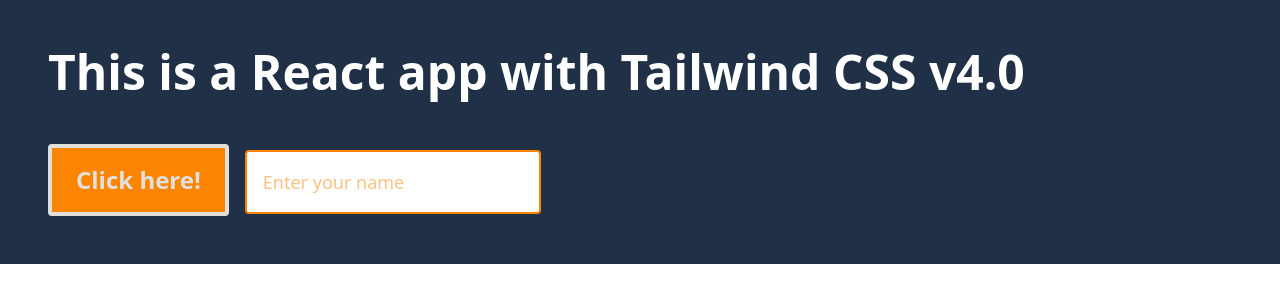
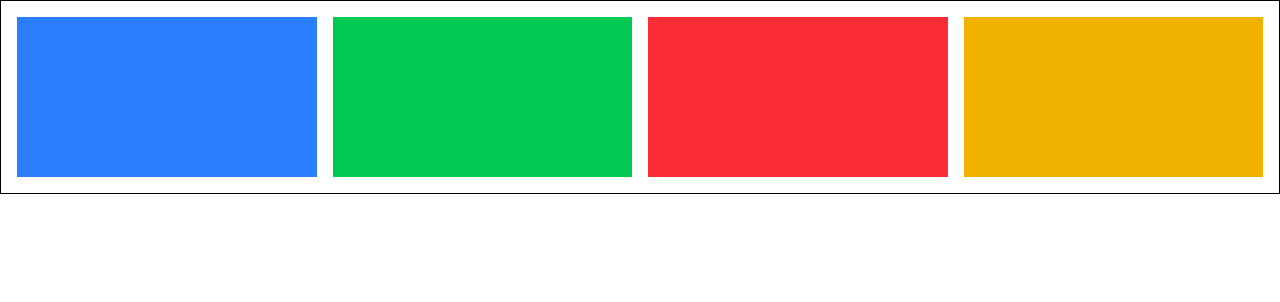
Before and after one commit to DorKatzir/TailwindCSS-v4.0, a React (Vite) app: page / in a window 1280 px wide. Shown: the top 302 px of the page. Built offline with nearby package versions, Linux system fonts and the light colour scheme.

Commit message:
@container queries

```diff
--- a/src/App.jsx
+++ b/src/App.jsx
@@ -2,14 +2,13 @@
 
 const App = () => {
   return (
-    <div className='bg-deepblue p-12 container'>
-      <h1 className='text-5xl font-bold text-white'>
-        This is a React app with Tailwind CSS v4.0
-      </h1>
-      <button className="bg-amber border-4 text-alabaster text-2xl font-bold mt-12 rounded px-6 py-4">
-        Click here!
-      </button>
-      <input type="text" placeholder='Enter your name' className='bg-white text-lg text-amber border-2 p-4 rounded ml-4 outline-0' />
+    <div className='@container border p-4'>
+      <div className="grid grid-cols-1 @sm:grid-cols-2 @lg:grid-cols-4 gap-4">
+        <div className='bg-blue-500 h-40'></div>
+        <div className='bg-green-500 h-40'></div>
+        <div className='bg-red-500 h-40'></div>
+        <div className='bg-yellow-500 h-40'></div>
+      </div>
     </div>
   )
 }
```
